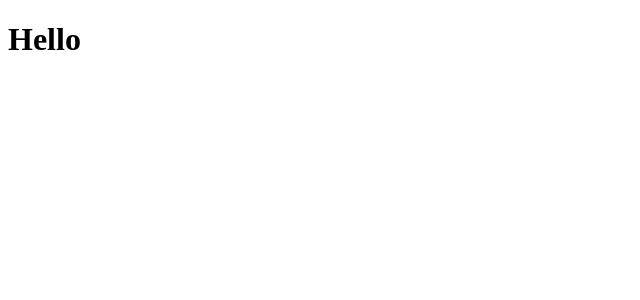
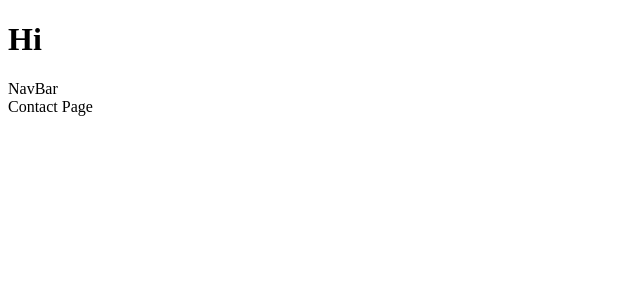
Before and after one commit to Gayan65/emailEx, a React (Vite) app in the folder emailEx/: page / in a window 1280 px wide. Shown: the top 300 px of the page, without its empty margins (0-640 px from the left). Built offline with nearby package versions, Linux system fonts and the light colour scheme.

Commit message:
add routes

```diff
--- a/emailEx/src/App.jsx
+++ b/emailEx/src/App.jsx
@@ -1,7 +1,22 @@
+import React from "react";
+import { BrowserRouter, Routes, Route } from "react-router-dom";
+import Home from "./components/Home";
+import Contact from "./components/Contact";
+import Blogs from "./components/Blogs";
+import NavBar from "./components/NavBar";
+
 function App() {
     return (
         <>
-            <h1>Hello</h1>
+            <h1>Hi</h1>
+            <BrowserRouter>
+                <NavBar />
+                <Routes>
+                    <Route path="/home" element={<Home />}></Route>
+                    <Route path="/" element={<Contact />}></Route>
+                    <Route path="/login" element={<Blogs />}></Route>
+                </Routes>
+            </BrowserRouter>
         </>
     );
 }
--- a/emailEx/src/components/Contact.jsx
+++ b/emailEx/src/components/Contact.jsx
@@ -0,0 +1,7 @@
+import React from "react";
+
+const Contact = () => {
+    return <div>Contact Page</div>;
+};
+
+export default Contact;
--- /dev/null
+++ b/emailEx/src/components/NavBar.jsx
@@ -0,0 +1,7 @@
+import React from "react";
+
+const NavBar = () => {
+    return <div>NavBar</div>;
+};
+
+export default NavBar;
```
